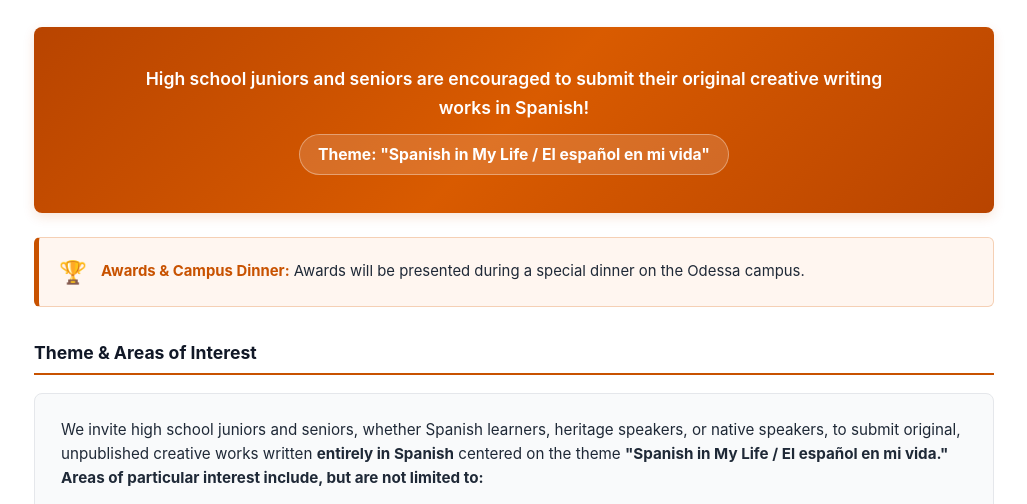
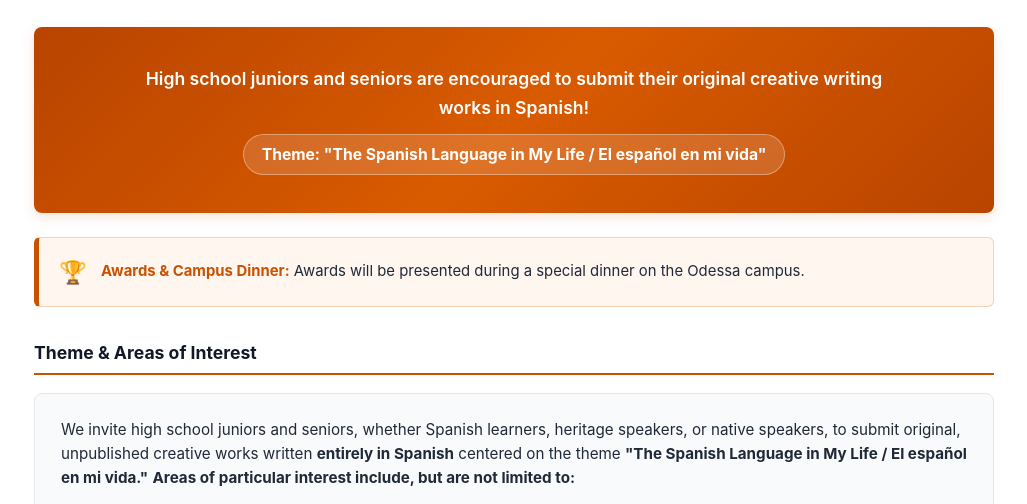
Before and after one commit to UTPB-SpanishCreativeWriting/UTPB-SpanishCreativeWriting.github.io, a plain HTML site: page index.html in a window 1280 px wide. Shown: the part 279-783 px from the top of the page, without its empty margins (126-1153 px from the left). Drawn offline with Linux system fonts and the light colour scheme.

Commit message:
Update index.html

```diff
--- a/index.html
+++ b/index.html
@@ -318,7 +318,7 @@
             <!-- Banner Principal -->
             <section class="hero-banner">
                 <p>High school juniors and seniors are encouraged to submit their original creative writing works in Spanish!</p>
-                <div class="hero-theme-badge">Theme: "Spanish in My Life / El español en mi vida"</div>
+                <div class="hero-theme-badge">Theme: "The Spanish Language in My Life / El español en mi vida"</div>
             </section>
 
             <!-- Premios -->
@@ -331,7 +331,7 @@
             <h2 class="section-title">Theme &amp; Areas of Interest</h2>
             <section class="theme-section">
                 <p class="theme-intro">
-                    We invite high school juniors and seniors, whether Spanish learners, heritage speakers, or native speakers, to submit original, unpublished creative works written <strong>entirely in Spanish</strong> centered on the theme <strong>"Spanish in My Life / El español en mi vida."</strong> <strong>Areas of particular interest include, but are not limited to:</strong>
+                    We invite high school juniors and seniors, whether Spanish learners, heritage speakers, or native speakers, to submit original, unpublished creative works written <strong>entirely in Spanish</strong> centered on the theme <strong>"The Spanish Language in My Life / El español en mi vida."</strong> <strong>Areas of particular interest include, but are not limited to:</strong>
                 </p>
                 <div class="areas-grid">
                     <div class="area-item">
```
